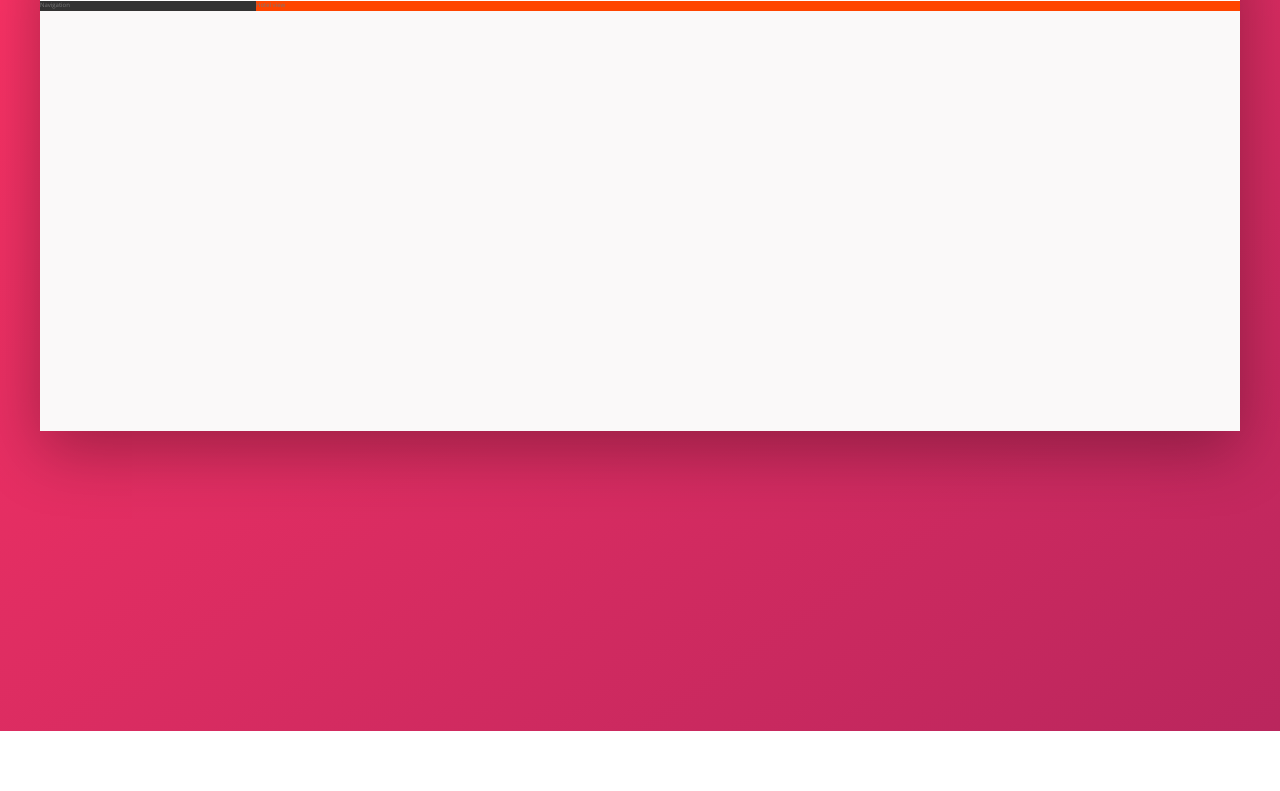
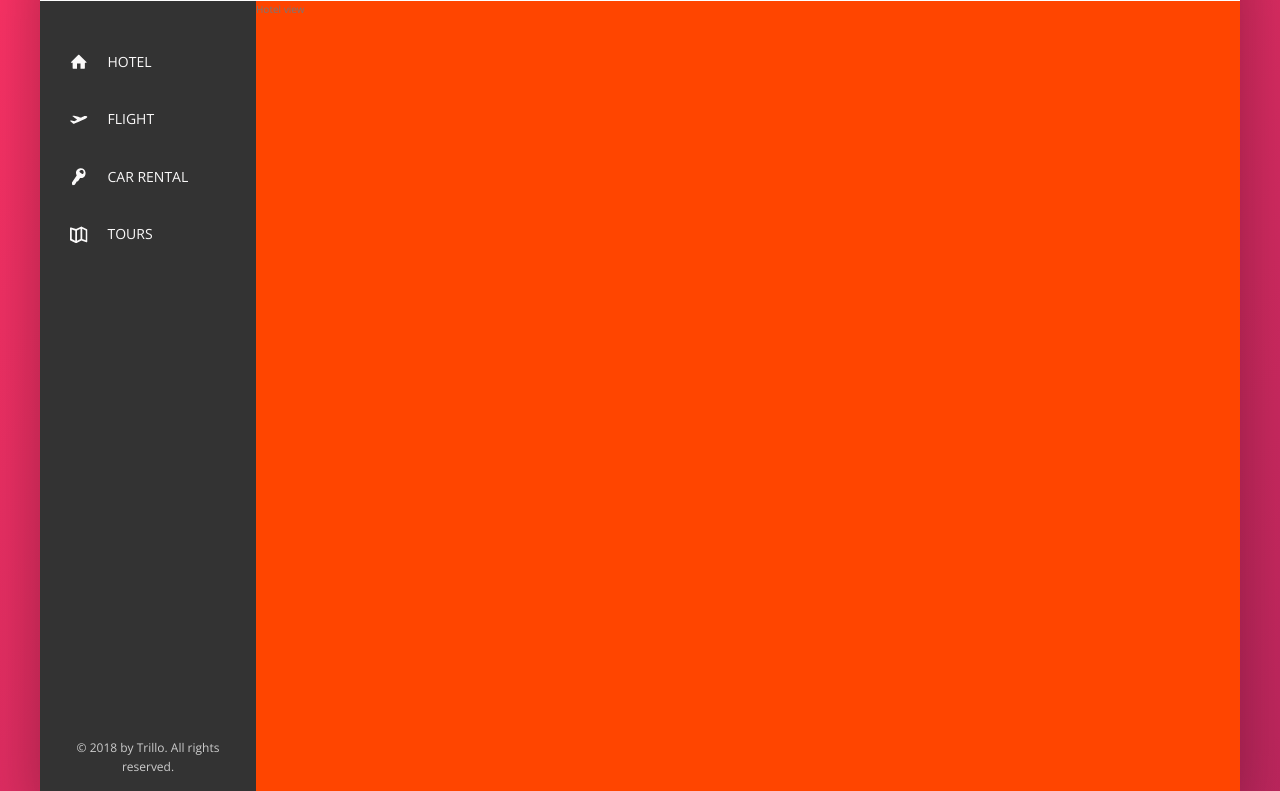
Before and after one commit to horoiu/Trillo, a website: page index.html in a window 1280 px wide. Shown: the part 149-940 px from the top of the page. Before the commit the page ends 880 px from the top, so only its background shows below. Drawn offline with nearby package versions, Linux system fonts and the light colour scheme.

Commit message:
Implement navigation '.side-nav'

```diff
--- a/index.html
+++ b/index.html
@@ -43,10 +43,52 @@
                     </div>
                 </nav>
             </header>
+
             <div class="content">
                 <nav class="sidebar">
-                    Navigation
+                    <ul class="side-nav">
+                        <li class="side-nav__item">
+                            <a href="#" class="side-nav__link side-nav__link--active">
+                                <svg class="side-nav__icon">
+                                    <use xlink:href="img/sprite.svg#icon-home"></use>
+                                </svg>
+                                <span>Hotel</span>
+                            </a>
+                        </li>
+
+                        <li class="side-nav__item">
+                            <a href="#" class="side-nav__link side-nav__link--active">
+                                <svg class="side-nav__icon">
+                                    <use xlink:href="img/sprite.svg#icon-aircraft-take-off"></use>
+                                </svg>
+                                <span>Flight</span>
+                            </a>
+                        </li>
+
+                        <li class="side-nav__item">
+                            <a href="#" class="side-nav__link side-nav__link--active">
+                                <svg class="side-nav__icon">
+                                    <use xlink:href="img/sprite.svg#icon-key"></use>
+                                </svg>
+                                <span>Car rental</span>
+                            </a>
+                        </li>
+
+                        <li class="side-nav__item">
+                            <a href="#" class="side-nav__link side-nav__link--active">
+                                <svg class="side-nav__icon">
+                                    <use xlink:href="img/sprite.svg#icon-map"></use>
+                                </svg>
+                                <span>Tours</span>
+                            </a>
+                        </li>
+                    </ul>
+
+                    <div class="legal">
+                        &copy; 2018 by Trillo. All rights reserved.
+                    </div>
                 </nav>
+
                 <main class="hotel-view">
                     Hotel view
                 </main>
--- a/sass/_base.scss
+++ b/sass/_base.scss
@@ -40,13 +40,13 @@ Grey dark 3: #999
 
 html {
     box-sizing: border-box;
+    font-size: 62.5%;  // 1rem = 10px (10px/16px = 62.5%)
 }
 
 *,
 ::before,
 ::after {
     box-sizing: inherit;
-    font-size: 62.5%;  // 1rem = 10px (10px/16px = 62.5%)
 }
 
 body {
--- a/sass/_components.scss
+++ b/sass/_components.scss
@@ -70,7 +70,6 @@
 
 
 //////////////////////////////
-
 //USER NAVIGATION
 
 .user-nav {
@@ -123,3 +122,77 @@
         margin-right: 1rem;
     }
 }
+
+
+//////////////////////////////
+//SIDE NAVIGATION
+
+.side-nav {
+    font-size: 1.4rem;
+    list-style: none;
+    margin-top: 3.5rem;
+
+    &__item {
+        position: relative;
+
+        &:not(:last-child) {
+            margin-bottom: .5rem;
+        }
+    }
+
+    &__item::before {
+        content: "";
+        position: absolute;
+        top: 0;
+        left: 0;
+        height: 100%;
+        width: 3px;
+        background-color: var(--color-primary);
+        transform: scaleY(0);
+        transition: transform .2s,
+                    width .4s cubic-bezier(1, 0, 0, 1) .2s,
+                    background-color .1s;
+
+    }
+
+    &__item:hover::before,
+    &__item--active::before {
+        transform: scaleY(1);
+        width: 100%;
+    }
+
+    &__item:active::before {
+        background-color: var(--color-primary-light);
+    }
+    &__link:link,
+    &__link:visited {
+        color: var(--color-grey-light-1);
+        text-decoration: none;
+        text-transform: uppercase;
+        display: block;
+        padding: 1.5rem 3rem;
+        position: relative;
+        z-index: 10;
+
+        display: flex;
+        align-items: center;
+    }
+
+    &__icon {
+        width: 1.75rem;
+        height: 1.75rem;
+        margin-right: 2rem;
+        fill: currentColor;
+    }
+}
+
+
+//////////////////////////////
+//LEGAL TEXT
+
+.legal {
+    font-size: 1.2rem;
+    color: var(--color-grey-light-4);
+    text-align: center;
+    padding: 2.5rem;
+}
--- a/sass/_layout.scss
+++ b/sass/_layout.scss
@@ -26,10 +26,16 @@
     background-color: var(--color-grey-dark-1);
 
     flex: 0 0 18%;
+
+    display: flex;
+    flex-direction: column;
+    justify-content: space-between;
+
 }
 
 .hotel-view {
     background-color: #fff;
     background-color: orangered;
+    height: 80rem;
     flex: 1;
 }
```
Also changed, not shown: css/style.css.
